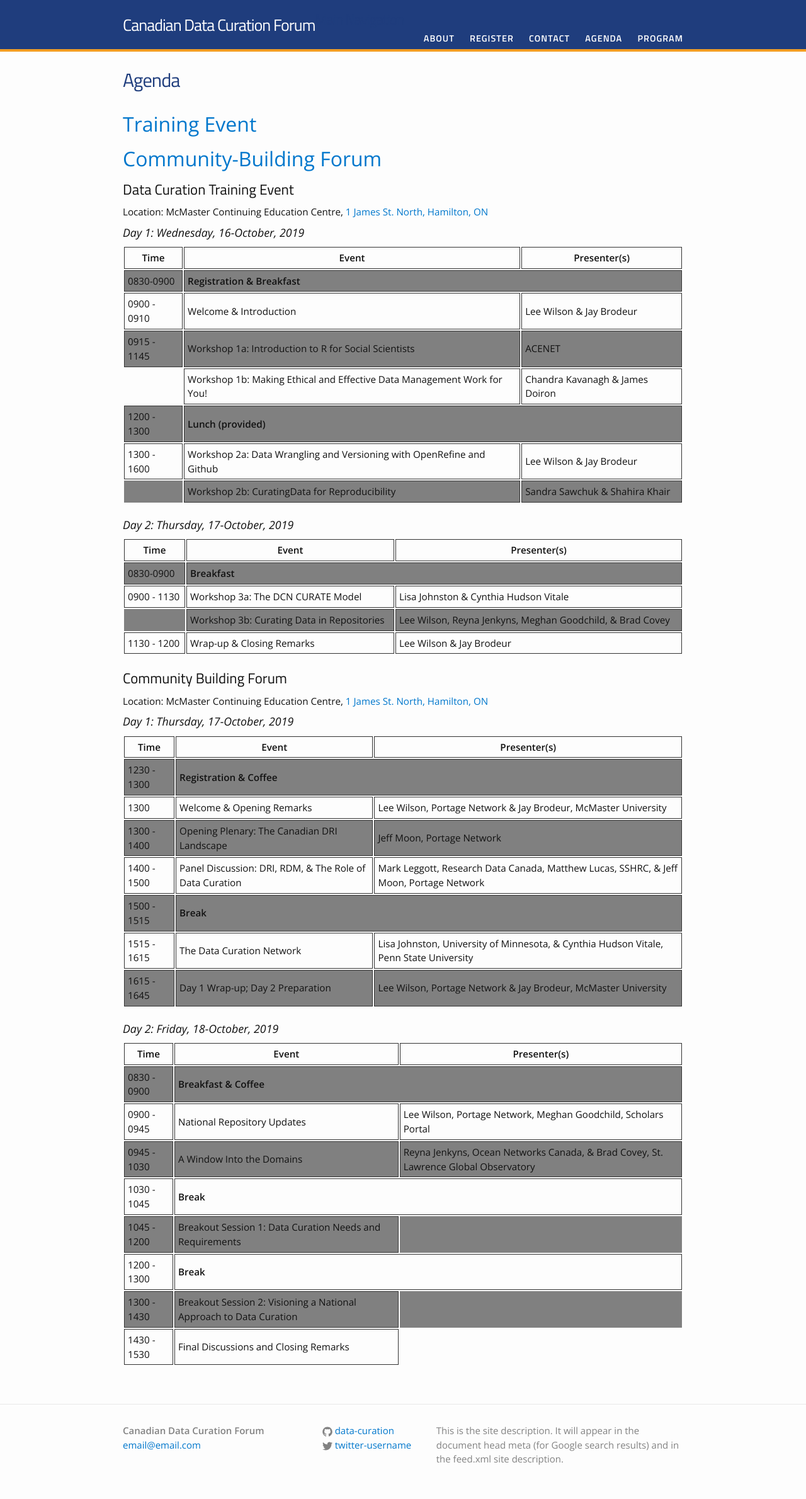
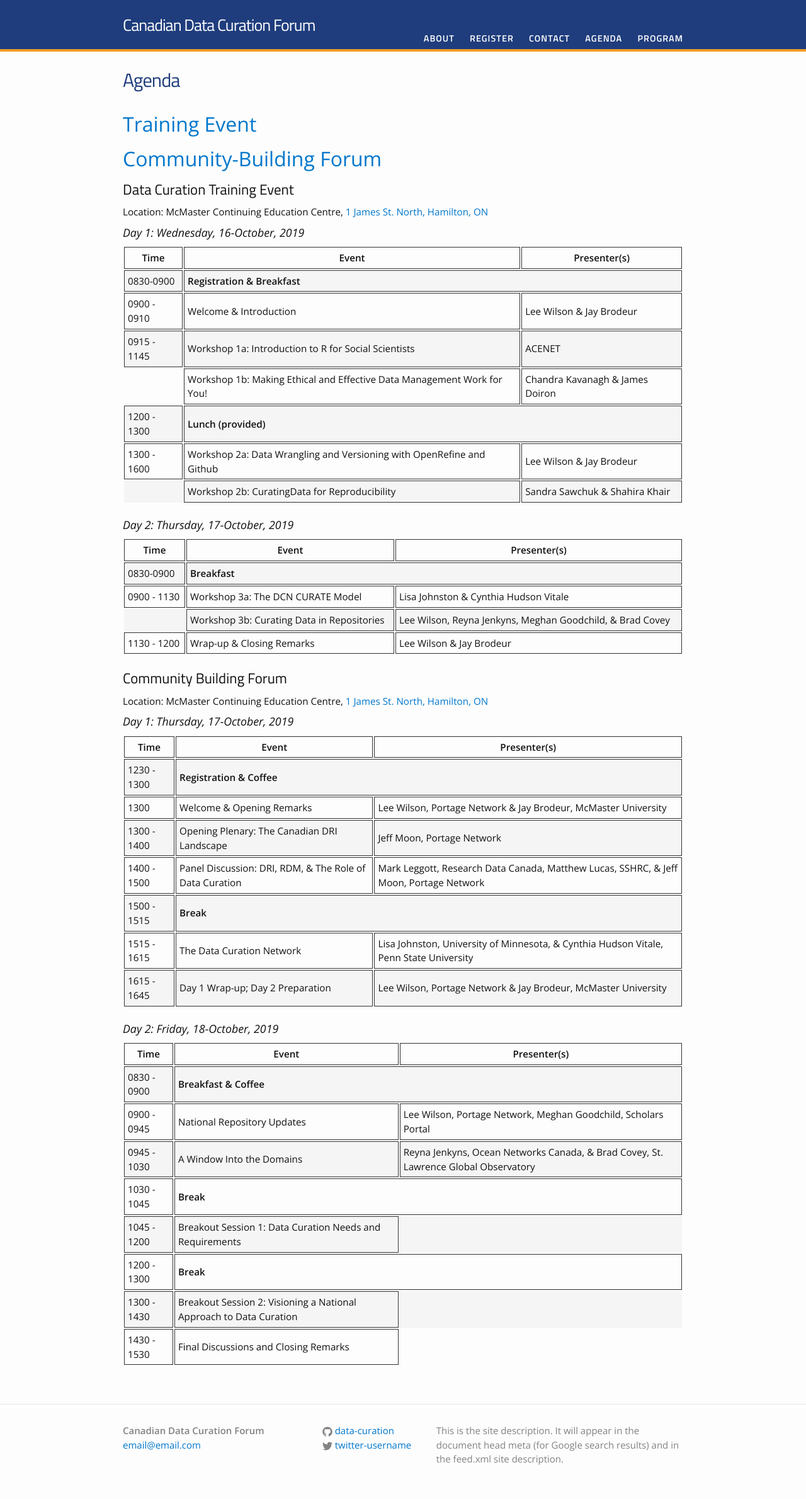
Before and after one commit to data-curation/data-curation.github.io, a Jekyll site: the page built from agenda.md, in a window 1280 px wide. Shown: the whole page at 63% size. Built offline with Jekyll 4.4.1, drawn with Linux system fonts in a browser that asks for light colours.

Commit message:
Update _base.scss

```diff
--- a/_sass/_base.scss
+++ b/_sass/_base.scss
@@ -102,7 +102,7 @@ th{
 }
 
 .one tbody tr:nth-of-type(odd){
-	background:grey;
+	background:#F5F5F5;
 
 }
 
```
